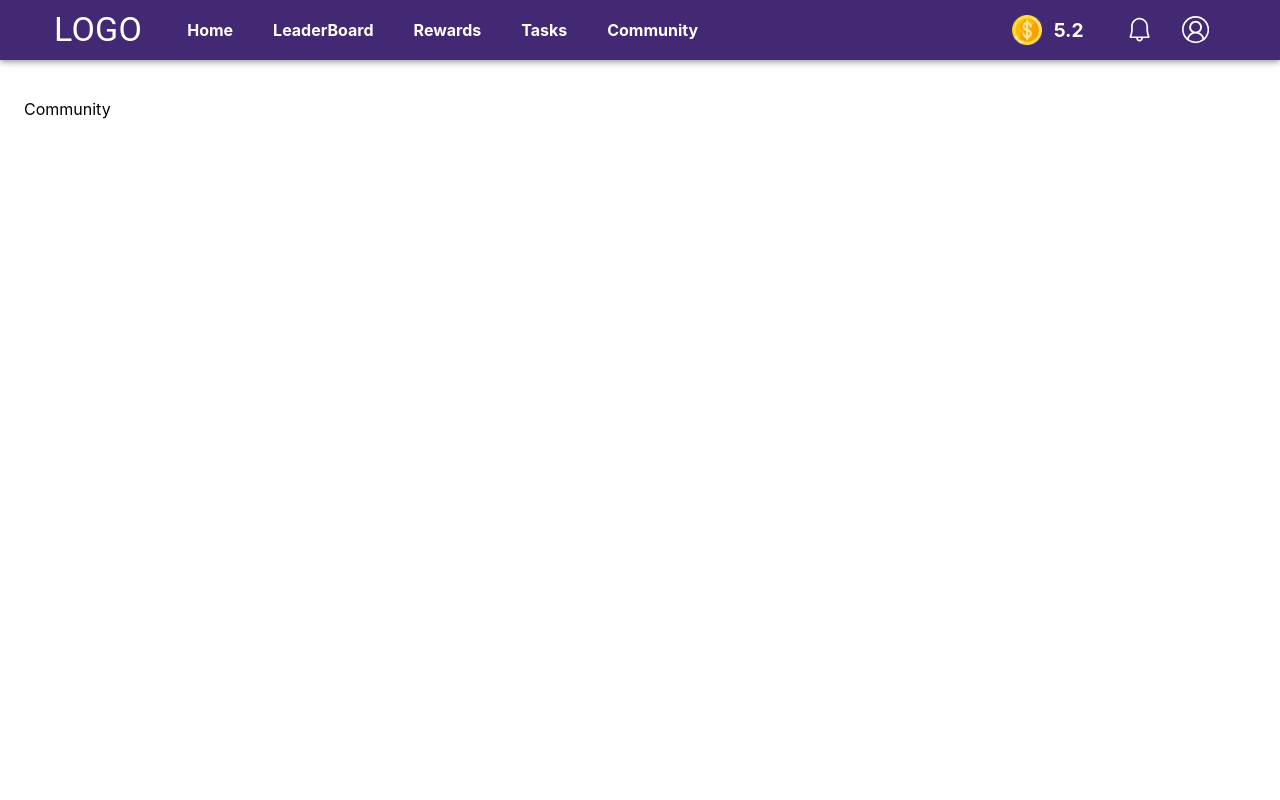
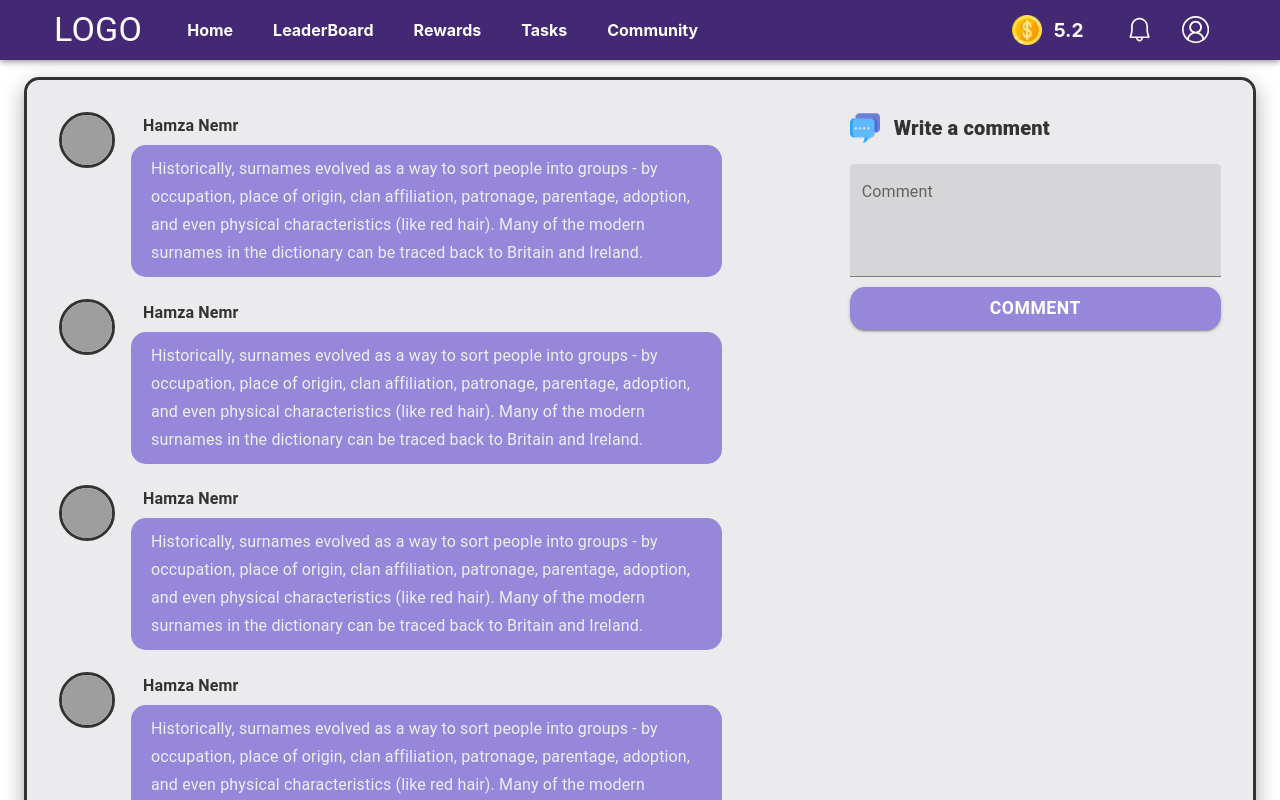
Before and after one commit to HamzaNmr/Gamification, a React (Create React App) app in the folder client/client/: page /community in a window 1280 px wide. Shown: the top 800 px of the page. Built offline with nearby package versions, Linux system fonts and the light colour scheme; grey boxes are pictures that could not be loaded.

Commit message:
community

```diff
--- a/client/client/src/components/Community/Community.js
+++ b/client/client/src/components/Community/Community.js
@@ -1,8 +1,67 @@
 import React from 'react';
+import { Container, Grid, Paper, Typography, TextField, Button, Avatar } from '@material-ui/core';
+
+import useStyles from './styles';
+
+import CommentsImage from '../../images/comments.png';
+
+const comments = [
+  {name: 'Hamza Nemr', description: 'Historically, surnames evolved as a way to sort people into groups - by occupation, place of origin, clan affiliation, patronage, parentage, adoption, and even physical characteristics (like red hair). Many of the modern surnames in the dictionary can be traced back to Britain and Ireland.'},
+  {name: 'Hamza Nemr', description: 'Historically, surnames evolved as a way to sort people into groups - by occupation, place of origin, clan affiliation, patronage, parentage, adoption, and even physical characteristics (like red hair). Many of the modern surnames in the dictionary can be traced back to Britain and Ireland.'},
+  {name: 'Hamza Nemr', description: 'Historically, surnames evolved as a way to sort people into groups - by occupation, place of origin, clan affiliation, patronage, parentage, adoption, and even physical characteristics (like red hair). Many of the modern surnames in the dictionary can be traced back to Britain and Ireland.'},
+  {name: 'Hamza Nemr', description: 'Historically, surnames evolved as a way to sort people into groups - by occupation, place of origin, clan affiliation, patronage, parentage, adoption, and even physical characteristics (like red hair). Many of the modern surnames in the dictionary can be traced back to Britain and Ireland.'},
+  {name: 'Hamza Nemr', description: 'Historically, surnames evolved as a way to sort people into groups - by occupation, place of origin, clan affiliation, patronage, parentage, adoption, and even physical characteristics (like red hair). Many of the modern surnames in the dictionary can be traced back to Britain and Ireland.'},
+  {name: 'Hamza Nemr', description: 'Historically, surnames evolved as a way to sort people into groups - by occupation, place of origin, clan affiliation, patronage, parentage, adoption, and even physical characteristics (like red hair). Many of the modern surnames in the dictionary can be traced back to Britain and Ireland.'},
+]
 
 const Community = () => {
+
+  const classes = useStyles();
   return (
-    <div style={{marginTop: '99px'}}>Community</div>
+    <div style={{margin: '77px 0 30px 0'}}>
+      <Paper elevation={12} style={{backgroundColor: '#EBEAEC', height: '100vh', border: '3px solid #333', borderRadius: 15, padding: '2rem'}}>
+       <Grid container justifyContent='space-between' alignItems='stretch' spacing={3}>
+
+        <Grid item lg={8} md={6} sm={12}>
+         <div className={classes.commentsInnerContainer}>
+         {
+            comments.map((comment) => (
+              <div className={classes.styleComment}>
+              <Avatar  alt='' src='https://img.freepik.com/premium-photo/young-handsome-man-with-beard-isolated-keeping-arms-crossed-frontal-position_1368-132662.jpg?w=360' style={{ width: '50px', height: '50px', border: '3px solid #333'}}>
+
+               </Avatar>
+
+               <Typography gutterBottom variant='subtitle1'>
+
+             <div>
+             <strong style={{marginLeft:'12px', color: "#333"}} >{comment.name}</strong>
+
+             <div className={classes.styleInnerComment}>
+              {comment.description}
+             </div>
+             </div>
+
+             </Typography>
+           </div>
+            ))
+          }
+         </div>
+        </Grid>
+
+        <Grid item lg={4} md={6} sm={12}>
+
+        <Typography gutterBottom variant='h6' style={{display: 'flex', alignItems: 'center', gap: "14px", marginBottom: "20px", fontWeight: 900, color: '#333'}}>
+            <img src={CommentsImage} alt='' style={{width: 30, height: 30}}/>
+            Write a comment
+        </Typography>
+        <TextField fullWidth minRows={4} variant='filled' label='Comment' multiline className={classes.textField}/>
+        <Button style={{marginTop: '10px'}} fullWidth  variant='contained' className={classes.commentButton}>Comment</Button>
+
+        </Grid>
+
+       </Grid>
+      </Paper>
+    </div>
   )
 }
 
--- a/client/client/src/components/Community/styles.js
+++ b/client/client/src/components/Community/styles.js
@@ -0,0 +1,48 @@
+import { makeStyles } from '@material-ui/core/styles';
+
+export default makeStyles((theme) => ({
+
+ textField:{
+
+    },
+  commentButton:{
+    borderRadius: 15,
+    marginBottom: 10,
+    backgroundColor: "#9687DB",
+    color:"white",
+    fontSize: "1.1rem",
+    fontWeight:"600",
+    transition: ".5s ease",
+    '&:hover': {
+      backgroundColor: "#9687DB",
+      letterSpacing: "5px",
+    },
+  },
+  commentsOuterContainer:{
+    display: 'flex',
+    flexDirection: 'column',
+  },
+
+  commentsInnerContainer:{
+    height:'95vh',
+    overflow:  'auto',
+    marginRight: '30px',
+    [theme.breakpoints.down('md')]: {
+        height: '65vh',
+    },
+  },
+  styleComment: {
+  display:'flex',
+  alignItems:'start',
+  gap: '1rem',
+  marginBottom: '1rem',
+  width:' 90%',
+  },
+  styleInnerComment:{
+    marginTop: "5px",
+    backgroundColor: '#9687DB',
+    borderRadius: '15px',
+    color: '#eee',
+    padding: '10px 20px',
+  }
+}));
--- a/client/client/src/components/ProfileCard/ProfileCard.js
+++ b/client/client/src/components/ProfileCard/ProfileCard.js
@@ -1,7 +1,7 @@
 import React from 'react';
 
 import useStyles from './styles';
-import { Paper, Typography, Grow, Avatar, LinearProgress} from '@material-ui/core';
+import { Paper, Typography, Grow, Avatar, LinearProgress, Tooltip} from '@material-ui/core';
 
 
 import HdrStrongIcon from '@mui/icons-material/HdrStrong';
@@ -62,9 +62,14 @@ const ProfileCard = () => {
 
 
                 <div style={{display:'flex', alignItems:'center', justifyContent: 'center', gap: '10px', marginTop: '20px',}} >
-                  <img alt='Experience' src={Star} style={{width: 20, height: 20,}} />
+                <Tooltip title="Experience">
+                 <img alt='Experience' src={Star} style={{width: 20, height: 20,}} />
+                </Tooltip>
+
                   <BorderLinearProgress variant="determinate" value={expereience * 2}/>
+
                   <Typography variant='body2' style={{color:'#CBC8FF'}}>{expereience}/50</Typography>
+
                 </div>
 
                 </div>
--- a/client/client/src/components/ProfileCard/ProfileModel/ProfileModel.js
+++ b/client/client/src/components/ProfileCard/ProfileModel/ProfileModel.js
@@ -86,9 +86,11 @@ const ProfileModel = () => {
 
   return (
     <div>
-        <Typography variant='subtitle1' style={{fontWeight: 700, cursor: 'pointer',}}  onClick={handleOpen} >
+       <Tooltip title="Profile">
+       <Typography variant='subtitle1' style={{fontWeight: 700, cursor: 'pointer',}}  onClick={handleOpen} >
                     Hamza Nemer
         </Typography>
+       </Tooltip>
 
         <Modal
         aria-labelledby="spring-modal-title"
--- a/client/client/src/components/ProfileCard/ProfileModel/RewardsPart.js
+++ b/client/client/src/components/ProfileCard/ProfileModel/RewardsPart.js
@@ -26,7 +26,7 @@ const RewardsPart = () => {
     <div style={{display: 'flex', width: '100%', height: 270, flexWrap: 'wrap', overflow: 'auto',}}>
         {
             rewards.map((reward) => (
-                <Card className="card" >
+                <Card className="card" style={{borderRadius: 10,}}>
 
                 <div className='card-header'>
                    <img alt='' src={reward.image} style={{width: 50, height: 50, marginTop: '7px'}}/>
--- a/client/client/src/components/ProfileCard/ProfileModel/reward.css
+++ b/client/client/src/components/ProfileCard/ProfileModel/reward.css
@@ -1,9 +1,10 @@
 .card {
-    width: 7rem;
+    width: 7.7rem;
     border-radius: 10px;
     margin: 10px;
     background: #eee;
     overflow: hidden;
+    border-radius: 15px;
   }
   .card-header {
     height: 70px;
--- a/client/client/src/index.css
+++ b/client/client/src/index.css
@@ -7,3 +7,20 @@ body {
   -moz-osx-font-smoothing: grayscale;
   /* background-color: #C5E4E7; */
 }
+
+::-webkit-scrollbar{
+  width: 0rem;
+}
+
+::-webkit-scrollbar-track{
+  background-color: #EBEAEC;
+}
+
+::-webkit-scrollbar-thumb{
+  background-color: #432874;
+  border-radius: 3px;
+}
+
+::-webkit-scrollbar-thumb:hover{
+  background-color: #2e303b;
+}
```
Also changed, not shown: client/client/src/images/comments.png (added).
